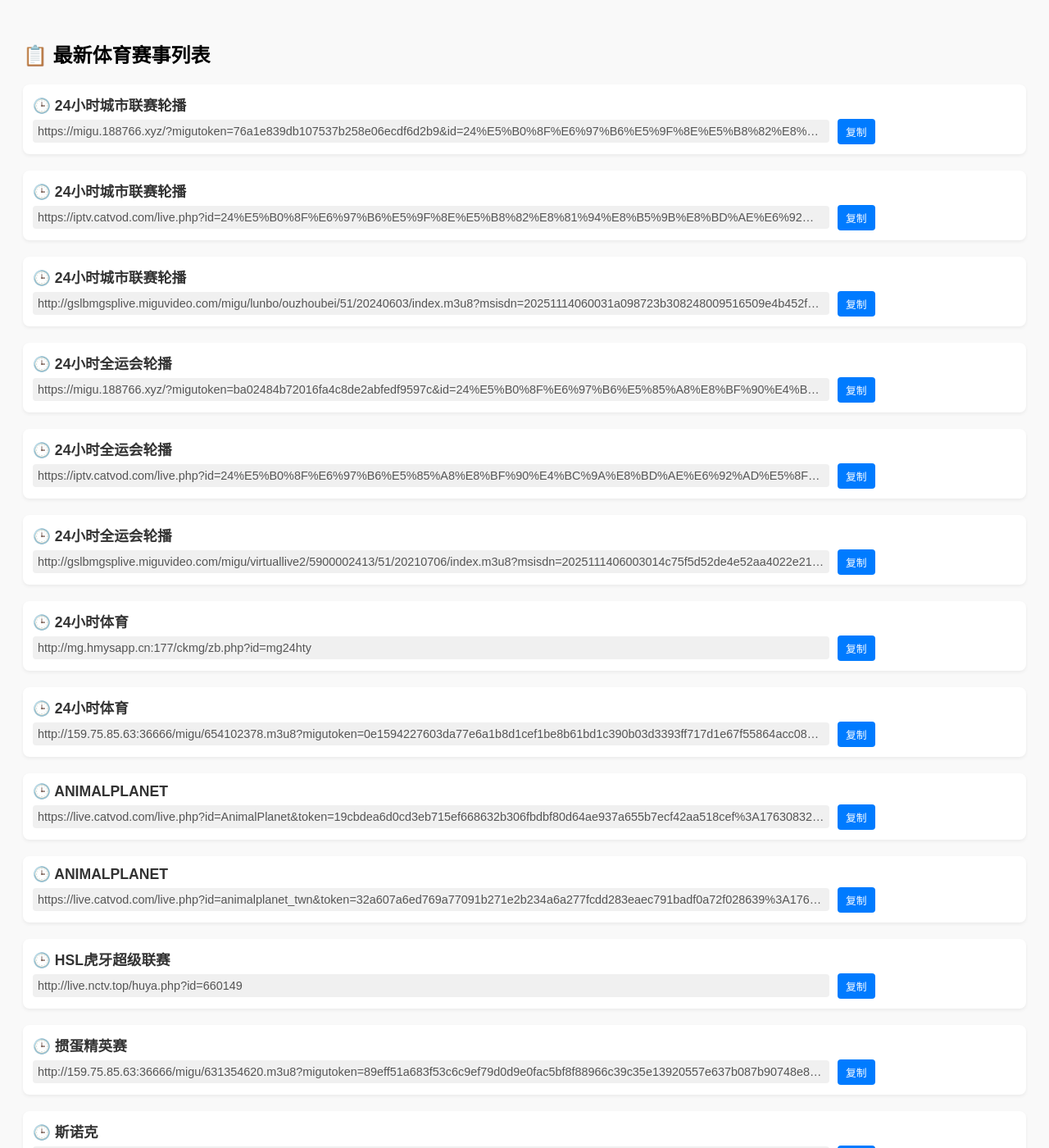
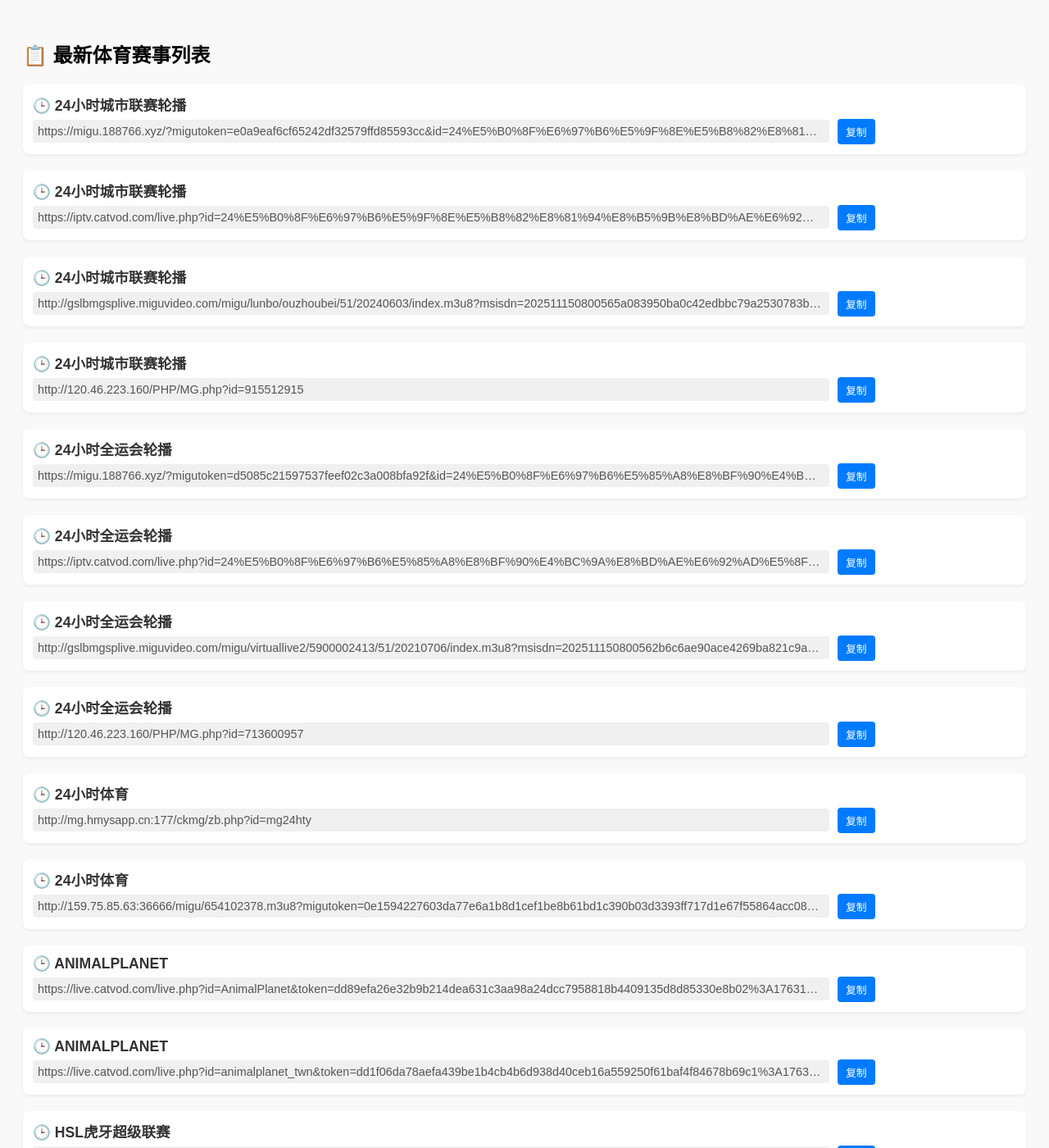
Before and after one commit to kimwang1978/iptv.github.io, a Jekyll site: the page tiyu.html, which Jekyll copies as it is, in a window 1280 px wide and 1400 px high. Shown: the whole window at 82% size. Built offline with Jekyll 4.4.1, drawn with Linux system fonts in a browser that asks for light colours.

Commit message:
Sync File 2025-11-15 03:40:17

```diff
--- a/tiyu.html
+++ b/tiyu.html
@@ -52,7 +52,7 @@
         <div class="item">
             <div class="title">🕒 24小时城市联赛轮播</div>
             <div class="url-wrapper">
-                <div class="url" id="url_0">https://migu.188766.xyz/?migutoken=76a1e839db107537b258e06ecdf6d2b9&id=24%E5%B0%8F%E6%97%B6%E5%9F%8E%E5%B8%82%E8%81%94%E8%B5%9B%E8%BD%AE%E6%92%AD%E5%8F%B0&type=yy</div>
+                <div class="url" id="url_0">https://migu.188766.xyz/?migutoken=e0a9eaf6cf65242df32579ffd85593cc&id=24%E5%B0%8F%E6%97%B6%E5%9F%8E%E5%B8%82%E8%81%94%E8%B5%9B%E8%BD%AE%E6%92%AD%E5%8F%B0&type=yy</div>
                 <button class="copy-btn" onclick="copyToClipboard('url_0')">复制</button>
             </div>
         </div>
@@ -68,15 +68,15 @@
         <div class="item">
             <div class="title">🕒 24小时城市联赛轮播</div>
             <div class="url-wrapper">
-                <div class="url" id="url_2">http://gslbmgsplive.miguvideo.com/migu/lunbo/ouzhoubei/51/20240603/index.m3u8?msisdn=20251114060031a098723b308248009516509e4b452f47&mdspid=&spid=800033&netType=0&sid=5910022136&pid=2028597139&timestamp=20251114060031&Channel_ID=0116_2600000900-99000-201600010010027&ProgramID=915512915&ParentNodeID=-99&assertID=5910022136&client_ip=106.13.250.90&SecurityKey=20251114060031&promotionId=&mvid=5900006618&mcid=500020&playurlVersion=WX-A1-8.10.1-RELEASE&userid=&jmhm=&videocodec=h264&bean=mgspad&tid=android&conFee=0&puData=8b3784d922474f399376de1cd4b9d0c4&ddCalcu=48cbe031d75980b44dd9c212e4d7647f3399</div>
+                <div class="url" id="url_2">http://gslbmgsplive.miguvideo.com/migu/lunbo/ouzhoubei/51/20240603/index.m3u8?msisdn=202511150800565a083950ba0c42edbbc79a2530783b4d&mdspid=&spid=800033&netType=0&sid=5910022136&pid=2028597139&timestamp=20251115080056&Channel_ID=0116_2600000900-99000-201600010010027&ProgramID=915512915&ParentNodeID=-99&assertID=5910022136&client_ip=106.13.250.89&SecurityKey=20251115080056&promotionId=&mvid=5900006618&mcid=500020&playurlVersion=WX-A1-8.10.1-RELEASE&userid=&jmhm=&videocodec=h264&bean=mgspad&tid=android&conFee=0&puData=f6892053199460ff93af948ebc414e0b&ddCalcu=bf06ee8149512040c5b3e1894994f6a03f9f</div>
                 <button class="copy-btn" onclick="copyToClipboard('url_2')">复制</button>
             </div>
         </div>
 
         <div class="item">
-            <div class="title">🕒 24小时全运会轮播</div>
+            <div class="title">🕒 24小时城市联赛轮播</div>
             <div class="url-wrapper">
-                <div class="url" id="url_3">https://migu.188766.xyz/?migutoken=ba02484b72016fa4c8de2abfedf9597c&id=24%E5%B0%8F%E6%97%B6%E5%85%A8%E8%BF%90%E4%BC%9A%E8%BD%AE%E6%92%AD%E5%8F%B0&type=yy</div>
+                <div class="url" id="url_3">http://120.46.223.160/PHP/MG.php?id=915512915</div>
                 <button class="copy-btn" onclick="copyToClipboard('url_3')">复制</button>
             </div>
         </div>
@@ -84,7 +84,7 @@
         <div class="item">
             <div class="title">🕒 24小时全运会轮播</div>
             <div class="url-wrapper">
-                <div class="url" id="url_4">https://iptv.catvod.com/live.php?id=24%E5%B0%8F%E6%97%B6%E5%85%A8%E8%BF%90%E4%BC%9A%E8%BD%AE%E6%92%AD%E5%8F%B0</div>
+                <div class="url" id="url_4">https://migu.188766.xyz/?migutoken=d5085c21597537feef02c3a008bfa92f&id=24%E5%B0%8F%E6%97%B6%E5%85%A8%E8%BF%90%E4%BC%9A%E8%BD%AE%E6%92%AD%E5%8F%B0&type=yy</div>
                 <button class="copy-btn" onclick="copyToClipboard('url_4')">复制</button>
             </div>
         </div>
@@ -92,80 +92,96 @@
         <div class="item">
             <div class="title">🕒 24小时全运会轮播</div>
             <div class="url-wrapper">
-                <div class="url" id="url_5">http://gslbmgsplive.miguvideo.com/migu/virtuallive2/5900002413/51/20210706/index.m3u8?msisdn=2025111406003014c75f5d52de4e52aa4022e21f0e3ea9&mdspid=&spid=800033&netType=0&sid=5910019527&pid=2028597139&timestamp=20251114060030&Channel_ID=0116_2600000900-99000-201600010010027&ProgramID=713600957&ParentNodeID=-99&assertID=5910019527&client_ip=106.13.250.90&SecurityKey=20251114060030&promotionId=&mvid=5900002443&mcid=500020&playurlVersion=WX-A1-8.10.1-RELEASE&userid=&jmhm=&videocodec=h264&bean=mgspad&tid=android&conFee=0&puData=b574ebe24066c6ffbed1418a976b4b77&ddCalcu=7b75eb71443be06b7e92a48016461cd6efbf</div>
+                <div class="url" id="url_5">https://iptv.catvod.com/live.php?id=24%E5%B0%8F%E6%97%B6%E5%85%A8%E8%BF%90%E4%BC%9A%E8%BD%AE%E6%92%AD%E5%8F%B0</div>
                 <button class="copy-btn" onclick="copyToClipboard('url_5')">复制</button>
+            </div>
+        </div>
+
+        <div class="item">
+            <div class="title">🕒 24小时全运会轮播</div>
+            <div class="url-wrapper">
+                <div class="url" id="url_6">http://gslbmgsplive.miguvideo.com/migu/virtuallive2/5900002413/51/20210706/index.m3u8?msisdn=202511150800562b6c6ae90ace4269ba821c9aa8271b88&mdspid=&spid=800033&netType=0&sid=5910019527&pid=2028597139&timestamp=20251115080056&Channel_ID=0116_2600000900-99000-201600010010027&ProgramID=713600957&ParentNodeID=-99&assertID=5910019527&client_ip=106.13.250.89&SecurityKey=20251115080056&promotionId=&mvid=5900002443&mcid=500020&playurlVersion=WX-A1-8.10.1-RELEASE&userid=&jmhm=&videocodec=h264&bean=mgspad&tid=android&conFee=0&puData=6d4c599c4fcef9ea1bee13f85eb820a1&ddCalcu=16ade0412c3850b9e95c84ff3c1eefe9be1a</div>
+                <button class="copy-btn" onclick="copyToClipboard('url_6')">复制</button>
+            </div>
+        </div>
+
+        <div class="item">
+            <div class="title">🕒 24小时全运会轮播</div>
+            <div class="url-wrapper">
+                <div class="url" id="url_7">http://120.46.223.160/PHP/MG.php?id=713600957</div>
+                <button class="copy-btn" onclick="copyToClipboard('url_7')">复制</button>
             </div>
         </div>
 
         <div class="item">
             <div class="title">🕒 24小时体育</div>
             <div class="url-wrapper">
-                <div class="url" id="url_6">http://mg.hmysapp.cn:177/ckmg/zb.php?id=mg24hty</div>
-                <button class="copy-btn" onclick="copyToClipboard('url_6')">复制</button>
+                <div class="url" id="url_8">http://mg.hmysapp.cn:177/ckmg/zb.php?id=mg24hty</div>
+                <button class="copy-btn" onclick="copyToClipboard('url_8')">复制</button>
             </div>
         </div>
 
         <div class="item">
             <div class="title">🕒 24小时体育</div>
             <div class="url-wrapper">
-                <div class="url" id="url_7">http://159.75.85.63:36666/migu/654102378.m3u8?migutoken=0e1594227603da77e6a1b8d1cef1be8b61bd1c390b03d3393ff717d1e67f55864acc08cc7feefc17e8b90a18d356f4e8d69ce6ac846c09d9bc82f948ac4d3735cb28789b972353df9140fa1215</div>
-                <button class="copy-btn" onclick="copyToClipboard('url_7')">复制</button>
+                <div class="url" id="url_9">http://159.75.85.63:36666/migu/654102378.m3u8?migutoken=0e1594227603da77e6a1b8d1cef1be8b61bd1c390b03d3393ff717d1e67f55864acc08cc7feefc17e8b90a18d356f4e8d69ce6ac846c09d9bc82f948ac4d3735cb28789b972353df9140fa1215</div>
+                <button class="copy-btn" onclick="copyToClipboard('url_9')">复制</button>
             </div>
         </div>
 
         <div class="item">
             <div class="title">🕒 ANIMALPLANET</div>
             <div class="url-wrapper">
-                <div class="url" id="url_8">https://live.catvod.com/live.php?id=AnimalPlanet&token=19cbdea6d0cd3eb715ef668632b306fbdbf80d64ae937a655b7ecf42aa518cef%3A1763083275%3AMjAuMTAyLjIyMi4xOQ%3D%3D</div>
-                <button class="copy-btn" onclick="copyToClipboard('url_8')">复制</button>
+                <div class="url" id="url_10">https://live.catvod.com/live.php?id=AnimalPlanet&token=dd89efa26e32b9b214dea631c3aa98a24dcc7958818b4409135d8d85330e8b02%3A1763169462%3ANzQuMjQ5Ljc5LjUx</div>
+                <button class="copy-btn" onclick="copyToClipboard('url_10')">复制</button>
             </div>
         </div>
 
         <div class="item">
             <div class="title">🕒 ANIMALPLANET</div>
             <div class="url-wrapper">
-                <div class="url" id="url_9">https://live.catvod.com/live.php?id=animalplanet_twn&token=32a607a6ed769a77091b271e2b234a6a277fcdd283eaec791badf0a72f028639%3A1763083275%3AMjAuMTAyLjIyMi4xOQ%3D%3D</div>
-                <button class="copy-btn" onclick="copyToClipboard('url_9')">复制</button>
+                <div class="url" id="url_11">https://live.catvod.com/live.php?id=animalplanet_twn&token=dd1f06da78aefa439be1b4cb4b6d938d40ceb16a559250f61baf4f84678b69c1%3A1763169462%3ANzQuMjQ5Ljc5LjUx</div>
+                <button class="copy-btn" onclick="copyToClipboard('url_11')">复制</button>
             </div>
         </div>
 
         <div class="item">
             <div class="title">🕒 HSL虎牙超级联赛</div>
             <div class="url-wrapper">
-                <div class="url" id="url_10">http://live.nctv.top/huya.php?id=660149</div>
-                <button class="copy-btn" onclick="copyToClipboard('url_10')">复制</button>
+                <div class="url" id="url_12">http://live.nctv.top/huya.php?id=660149</div>
+                <button class="copy-btn" onclick="copyToClipboard('url_12')">复制</button>
             </div>
         </div>
 
         <div class="item">
             <div class="title">🕒 掼蛋精英赛</div>
             <div class="url-wrapper">
-                <div class="url" id="url_11">http://159.75.85.63:36666/migu/631354620.m3u8?migutoken=89eff51a683f53c6c9ef79d0d9e0fac5bf8f88966c39c35e13920557e637b087b90748e8e872a32daa2fe81c69eb4dd445a2f13b872627007373c66f36da7eb9ce392148b0fa2a49a407ff7877</div>
-                <button class="copy-btn" onclick="copyToClipboard('url_11')">复制</button>
+                <div class="url" id="url_13">http://159.75.85.63:36666/migu/631354620.m3u8?migutoken=89eff51a683f53c6c9ef79d0d9e0fac5bf8f88966c39c35e13920557e637b087b90748e8e872a32daa2fe81c69eb4dd445a2f13b872627007373c66f36da7eb9ce392148b0fa2a49a407ff7877</div>
+                <button class="copy-btn" onclick="copyToClipboard('url_13')">复制</button>
             </div>
         </div>
 
         <div class="item">
             <div class="title">🕒 斯诺克</div>
             <div class="url-wrapper">
-                <div class="url" id="url_12">http://live.nctv.top/huya.php?id=287115</div>
-                <button class="copy-btn" onclick="copyToClipboard('url_12')">复制</button>
+                <div class="url" id="url_14">http://live.nctv.top/huya.php?id=287115</div>
+                <button class="copy-btn" onclick="copyToClipboard('url_14')">复制</button>
             </div>
         </div>
 
         <div class="item">
             <div class="title">🕒 虎牙斯诺克</div>
             <div class="url-wrapper">
-                <div class="url" id="url_13">http://live.nctv.top/huya.php?id=880214</div>
-                <button class="copy-btn" onclick="copyToClipboard('url_13')">复制</button>
+                <div class="url" id="url_15">http://live.nctv.top/huya.php?id=880214</div>
+                <button class="copy-btn" onclick="copyToClipboard('url_15')">复制</button>
             </div>
         </div>
 
         <div class="item">
             <div class="title">🕒 足球联赛</div>
             <div class="url-wrapper">
-                <div class="url" id="url_14">http://live-cmvideo.cmread.com:80/migu/lunbo/wudaliansai/57/20230310/01.m3u8?msisdn=&mtv_session=&HlsSubType=1&HlsProfileId=1&nphaid=0&encrypt=37390fe8508db105ef85c897db9015f6</div>
-                <button class="copy-btn" onclick="copyToClipboard('url_14')">复制</button>
+                <div class="url" id="url_16">http://live-cmvideo.cmread.com:80/migu/lunbo/wudaliansai/57/20230310/01.m3u8?msisdn=&mtv_session=&HlsSubType=1&HlsProfileId=1&nphaid=0&encrypt=37390fe8508db105ef85c897db9015f6</div>
+                <button class="copy-btn" onclick="copyToClipboard('url_16')">复制</button>
             </div>
         </div>
 
```
